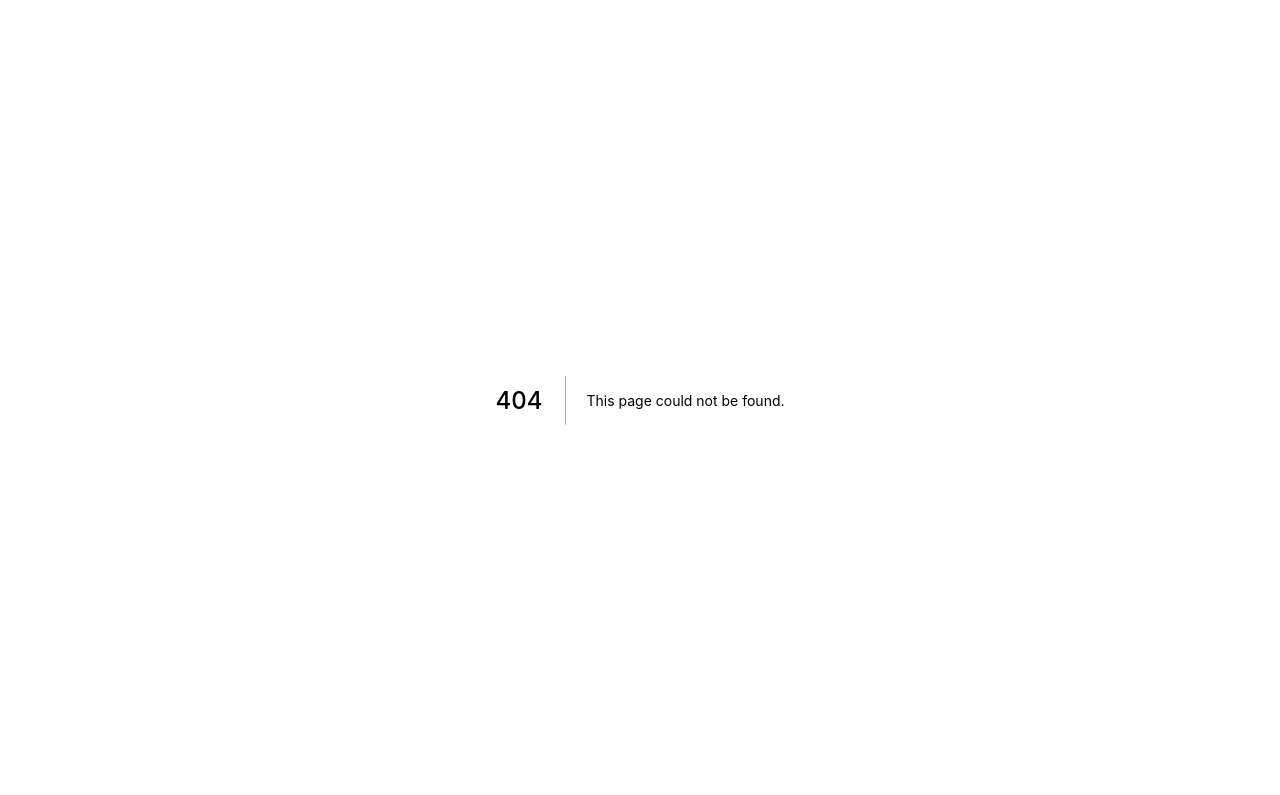
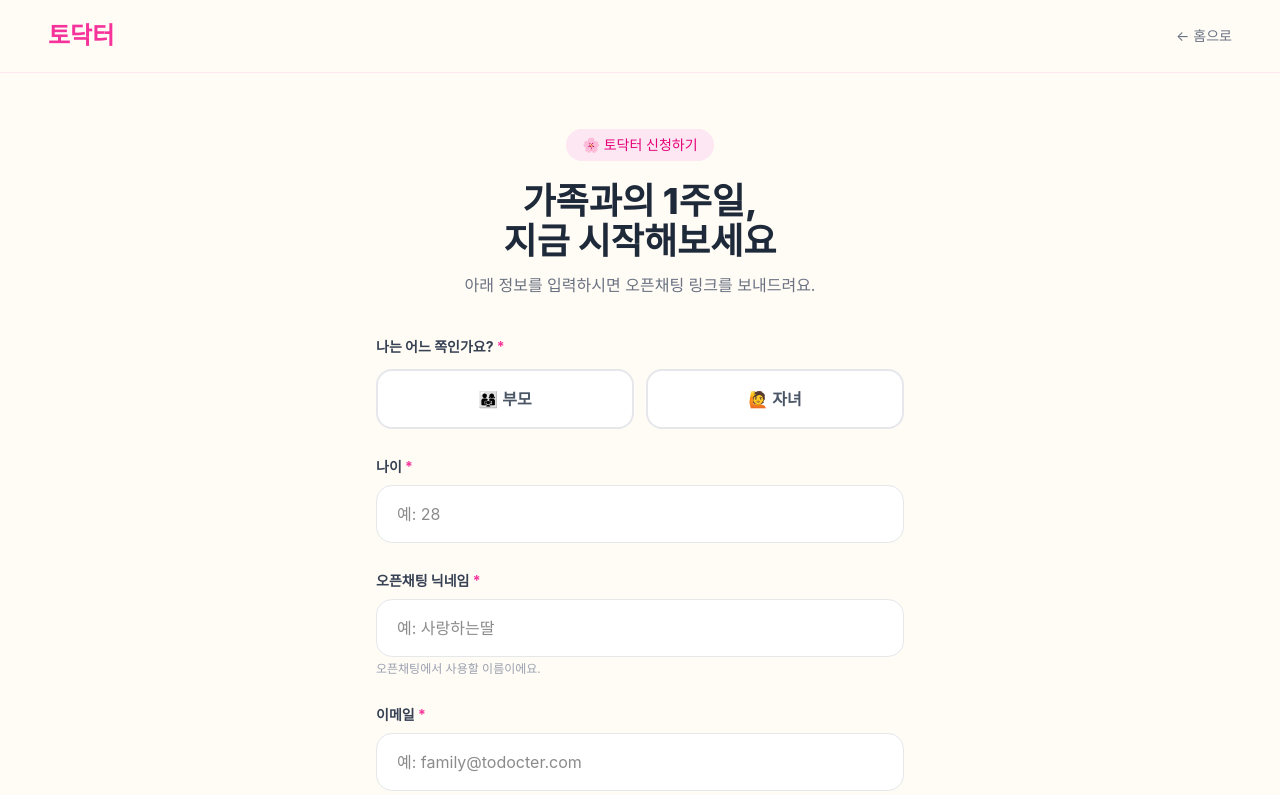
Before and after one commit to goouiii/todocter, a Next.js app: page /apply in a window 1280 px wide. Before the commit this address had no page. Shown: the top 795 px of the page. Built offline with nearby package versions, Linux system fonts and the light colour scheme; a web font is replaced by a local one.

Commit message:
4단계: 신청 폼 페이지 완성

```diff
--- /dev/null
+++ b/app/apply/page.js
@@ -0,0 +1,177 @@
+// "use client"는 사용자 입력(폼)을 다루는 페이지에 꼭 필요합니다.
+// 버튼 클릭, 입력값 읽기 등 사용자 동작을 처리하려면 반드시 써야 해요.
+"use client";
+
+// useState: 사용자가 폼에 입력한 값을 저장하는 도구입니다.
+import { useState } from "react";
+
+export default function ApplyPage() {
+  // ─── 폼 입력값을 저장하는 상태(state) ───
+  const [formData, setFormData] = useState({
+    role: "",       // 부모 / 자녀 구분
+    age: "",        // 나이
+    nickname: "",   // 오픈채팅 닉네임
+    email: "",      // 이메일
+  });
+
+  // ─── 입력값이 바뀔 때 실행되는 함수 ───
+  const handleChange = (e) => {
+    setFormData({ ...formData, [e.target.name]: e.target.value });
+  };
+
+  // ─── 부모/자녀 선택 버튼을 눌렀을 때 ───
+  const handleRoleSelect = (role) => {
+    setFormData({ ...formData, role });
+  };
+
+  // ─── 제출 버튼을 눌렀을 때 ───
+  // 지금은 DB 저장 없이 콘솔 출력 + 알림만 띄웁니다.
+  // 6단계에서 Supabase 저장으로 교체할 예정이에요.
+  const handleSubmit = (e) => {
+    e.preventDefault();
+    console.log("제출된 데이터:", formData);
+    alert("신청이 완료되었습니다! (현재는 저장되지 않습니다)");
+  };
+
+  return (
+    <main className="min-h-screen bg-[#FFFBF5]">
+
+      {/* ─── 상단 네비게이션 바 ─── */}
+      <nav className="flex justify-between items-center px-6 md:px-12 py-5 bg-[#FFFBF5]/90 backdrop-blur-sm sticky top-0 z-50 border-b border-pink-100">
+        <a href="/" className="text-2xl font-bold text-pink-500">
+          토닥터
+        </a>
+        <a
+          href="/"
+          className="text-sm text-gray-500 hover:text-pink-500 transition"
+        >
+          ← 홈으로
+        </a>
+      </nav>
+
+      {/* ─── 폼 영역 ─── */}
+      <section className="max-w-xl mx-auto px-6 py-14">
+
+        {/* 페이지 헤더 */}
+        <div className="text-center mb-10">
+          <span className="inline-block bg-pink-100 text-pink-600 text-sm font-medium px-4 py-1.5 rounded-full mb-5">
+            🌸 토닥터 신청하기
+          </span>
+          <h1 className="text-3xl md:text-4xl font-extrabold text-gray-800 mb-3">
+            가족과의 1주일,<br />지금 시작해보세요
+          </h1>
+          <p className="text-gray-500">
+            아래 정보를 입력하시면 오픈채팅 링크를 보내드려요.
+          </p>
+        </div>
+
+        {/* 실제 폼 */}
+        <form onSubmit={handleSubmit} className="flex flex-col gap-7">
+
+          {/* 부모 / 자녀 구분 (버튼 형태로 선택) */}
+          <div>
+            <label className="block text-sm font-bold text-gray-700 mb-3">
+              나는 어느 쪽인가요? <span className="text-pink-500">*</span>
+            </label>
+            <div className="grid grid-cols-2 gap-3">
+              {/* 부모 버튼 */}
+              <button
+                type="button"
+                onClick={() => handleRoleSelect("부모")}
+                className={`py-4 rounded-2xl border-2 font-semibold transition ${
+                  formData.role === "부모"
+                    ? "bg-pink-500 text-white border-pink-500"
+                    : "bg-white text-gray-600 border-gray-200 hover:border-pink-300"
+                }`}
+              >
+                👨‍👩‍👧 부모
+              </button>
+              {/* 자녀 버튼 */}
+              <button
+                type="button"
+                onClick={() => handleRoleSelect("자녀")}
+                className={`py-4 rounded-2xl border-2 font-semibold transition ${
+                  formData.role === "자녀"
+                    ? "bg-pink-500 text-white border-pink-500"
+                    : "bg-white text-gray-600 border-gray-200 hover:border-pink-300"
+                }`}
+              >
+                🙋 자녀
+              </button>
+            </div>
+          </div>
+
+          {/* 나이 입력 */}
+          <div>
+            <label className="block text-sm font-bold text-gray-700 mb-2">
+              나이 <span className="text-pink-500">*</span>
+            </label>
+            <input
+              type="number"
+              name="age"
+              value={formData.age}
+              onChange={handleChange}
+              placeholder="예: 28"
+              required
+              min="1"
+              max="120"
+              className="w-full bg-white border border-gray-200 rounded-2xl px-5 py-4 text-base focus:outline-none focus:ring-2 focus:ring-pink-300"
+            />
+          </div>
+
+          {/* 닉네임 입력 */}
+          <div>
+            <label className="block text-sm font-bold text-gray-700 mb-2">
+              오픈채팅 닉네임 <span className="text-pink-500">*</span>
+            </label>
+            <input
+              type="text"
+              name="nickname"
+              value={formData.nickname}
+              onChange={handleChange}
+              placeholder="예: 사랑하는딸"
+              required
+              maxLength={20}
+              className="w-full bg-white border border-gray-200 rounded-2xl px-5 py-4 text-base focus:outline-none focus:ring-2 focus:ring-pink-300"
+            />
+            <p className="text-xs text-gray-400 mt-1">오픈채팅에서 사용할 이름이에요.</p>
+          </div>
+
+          {/* 이메일 입력 */}
+          <div>
+            <label className="block text-sm font-bold text-gray-700 mb-2">
+              이메일 <span className="text-pink-500">*</span>
+            </label>
+            <input
+              type="email"
+              name="email"
+              value={formData.email}
+              onChange={handleChange}
+              placeholder="예: family@todocter.com"
+              required
+              className="w-full bg-white border border-gray-200 rounded-2xl px-5 py-4 text-base focus:outline-none focus:ring-2 focus:ring-pink-300"
+            />
+            <p className="text-xs text-gray-400 mt-1">키링 발송 안내 등에 사용돼요.</p>
+          </div>
+
+          {/* 제출 버튼 */}
+          <button
+            type="submit"
+            disabled={!formData.role}
+            className="w-full bg-pink-500 text-white py-5 rounded-2xl font-bold text-lg hover:bg-pink-600 transition shadow-lg mt-2 disabled:opacity-50 disabled:cursor-not-allowed"
+          >
+            오픈채팅 링크 받기 →
+          </button>
+
+          {/* 작은 안내 */}
+          <p className="text-xs text-center text-gray-400">
+            제출하시면 다음 화면에서 오픈채팅 링크와 부모님께 보낼<br />
+            메시지를 받을 수 있어요.
+          </p>
+
+        </form>
+      </section>
+
+    </main>
+  );
+}
```
